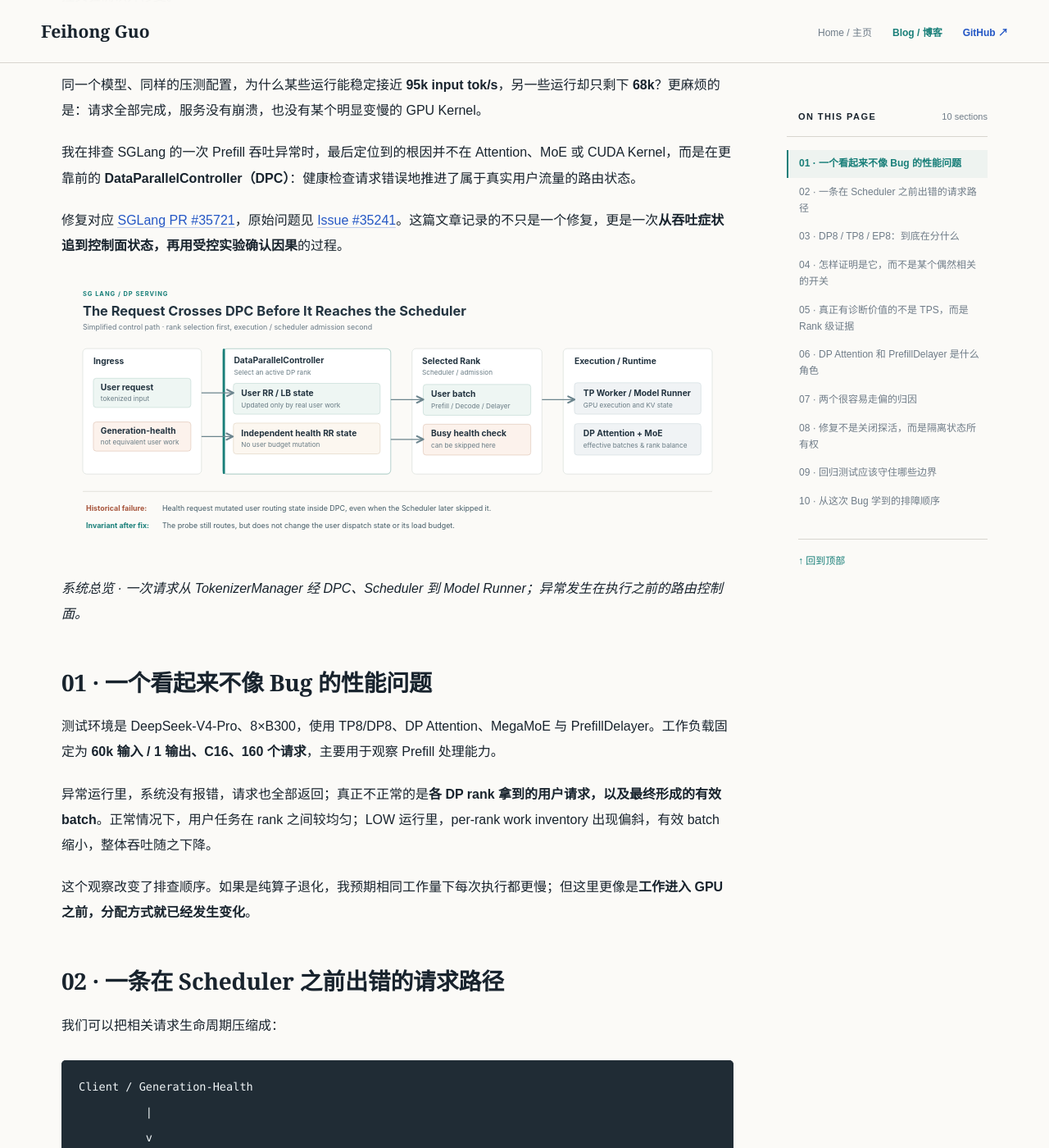
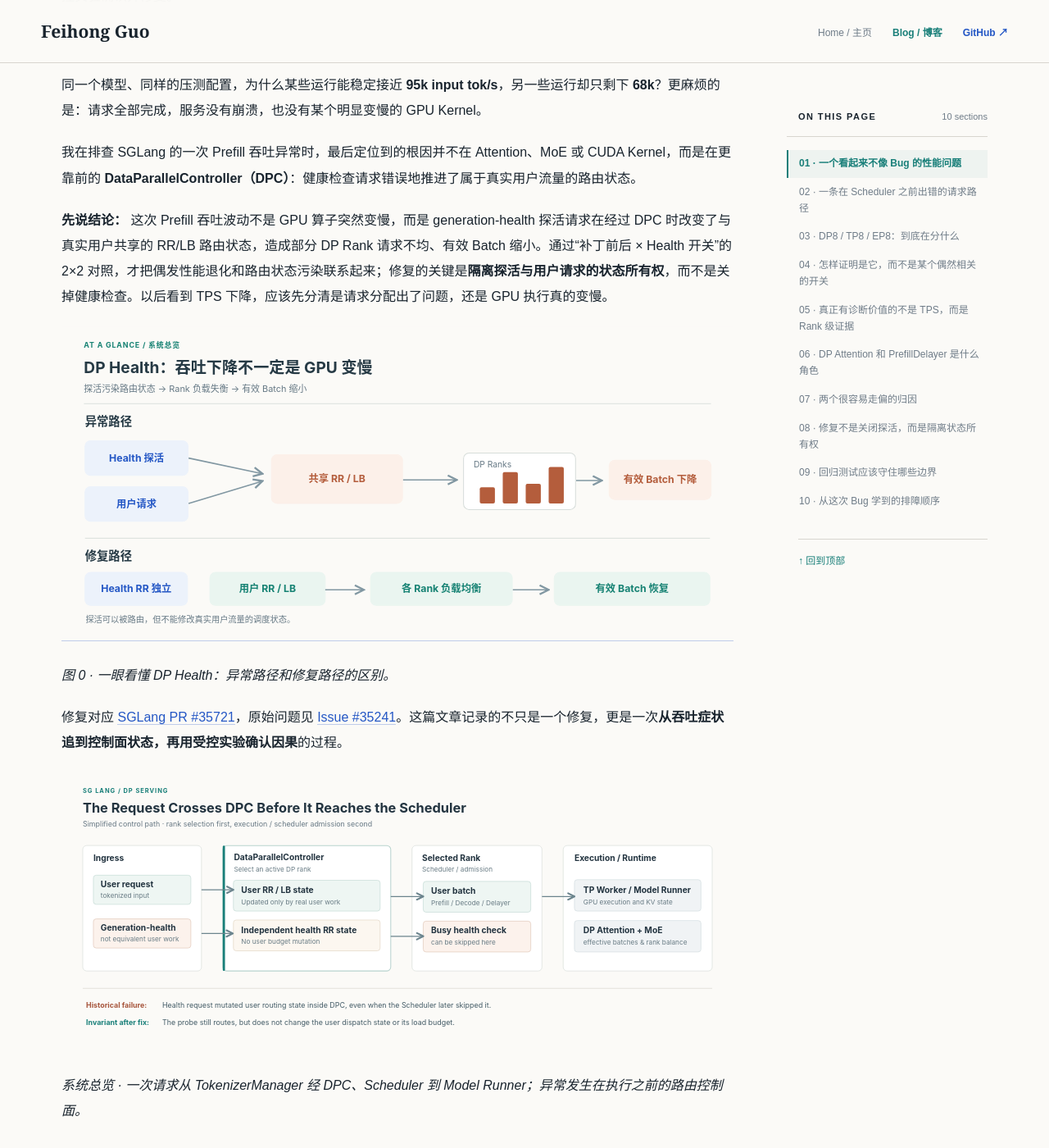
Before and after one commit to Phoenix3334/Phoenix3334.github.io, a Jekyll site: the page built from _posts/2026-11-18-dp-health-routing-bug.md, in a window 1280 px wide and 1400 px high, scrolled down 561 px. Shown: the whole window at 82% size. Built offline with Jekyll 4.4.1, drawn with Linux system fonts in a browser that asks for light colours.

Commit message:
blog: add concise executive takeaway and visual overview

```diff
--- a/_posts/2026-11-18-dp-health-routing-bug.md
+++ b/_posts/2026-11-18-dp-health-routing-bug.md
@@ -10,6 +10,16 @@ tags: [SGLang, DP, Performance, Debugging]
 同一个模型、同样的压测配置，为什么某些运行能稳定接近 **95k input tok/s**，另一些运行却只剩下 **68k**？更麻烦的是：请求全部完成，服务没有崩溃，也没有某个明显变慢的 GPU Kernel。
 
 我在排查 SGLang 的一次 Prefill 吞吐异常时，最后定位到的根因并不在 Attention、MoE 或 CUDA Kernel，而是在更靠前的 **DataParallelController（DPC）**：健康检查请求错误地推进了属于真实用户流量的路由状态。
+
+**先说结论：** 这次 Prefill 吞吐波动不是 GPU 算子突然变慢，而是 generation-health 探活请求在经过 DPC 时改变了与真实用户共享的 RR/LB 路由状态，造成部分 DP Rank 请求不均、有效 Batch 缩小。通过“补丁前后 × Health 开关”的 2×2 对照，才把偶发性能退化和路由状态污染联系起来；修复的关键是**隔离探活与用户请求的状态所有权**，而不是关掉健康检查。以后看到 TPS 下降，应该先分清是请求分配出了问题，还是 GPU 执行真的变慢。
+
+<p align="center">
+  <a href="/assets/posts/dp-health-summary.svg" target="_blank" rel="noopener noreferrer" title="打开DP Health总结图">
+    <img src="/assets/posts/dp-health-summary.svg" width="100%" alt="DP Health 文章总览，突出核心机制与因果关系">
+  </a>
+</p>
+
+*图 0 · 一眼看懂 DP Health：异常路径和修复路径的区别。*
 
 修复对应 [SGLang PR #35721](https://github.com/sgl-project/sglang/pull/35721)，原始问题见 [Issue #35241](https://github.com/sgl-project/sglang/issues/35241)。这篇文章记录的不只是一个修复，更是一次**从吞吐症状追到控制面状态，再用受控实验确认因果**的过程。
 
```
